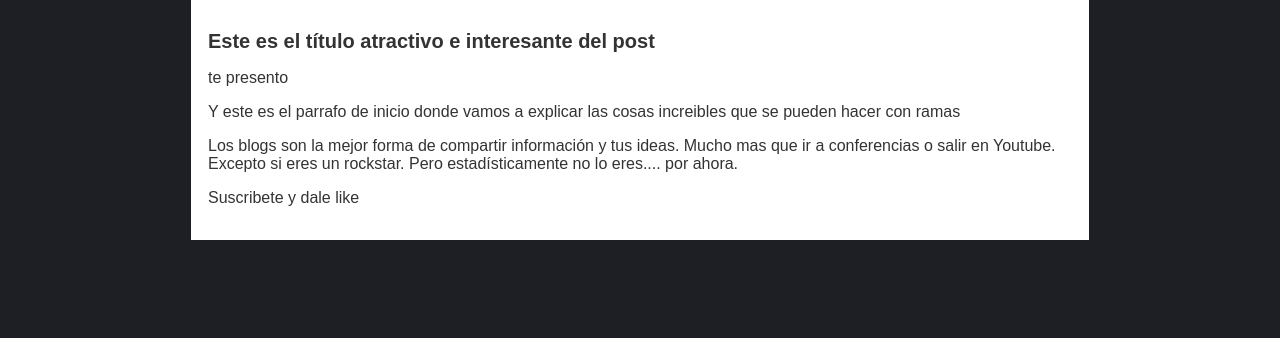
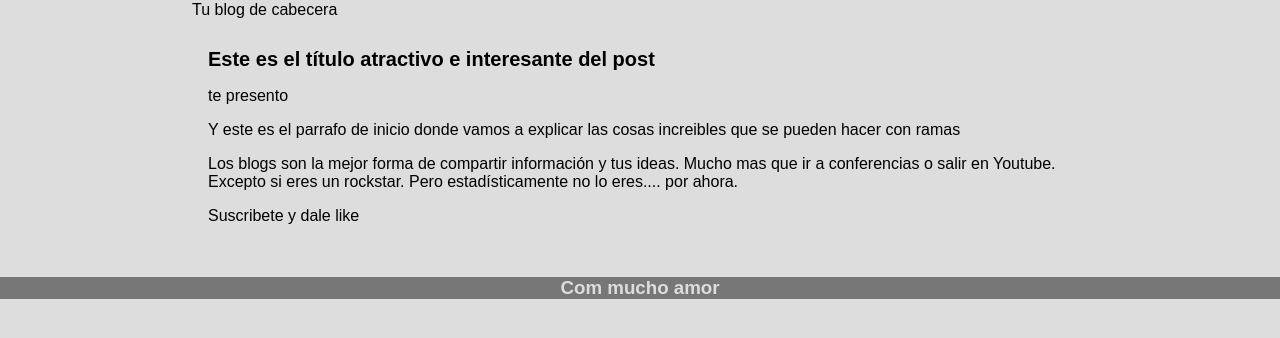
Before and after one commit to thejoon-f/Hyperblog2, a plain HTML site: page index.html in a window 1280 px wide. Drawn offline with Linux system fonts and the light colour scheme.

Commit message:
agregamos footer y color

```diff
--- a/css/index.css
+++ b/css/index.css
@@ -1,7 +1,7 @@
 body
 {
-    background: #1e1f24;
-    color: #333;
+    background: #DDD;
+    color: black;
     text-align: center;
     font-family: Arial;
     font-size: 16px;
@@ -12,8 +12,8 @@ body
 #cabecera
 {
     background: #37488b;
-    box-shadow: 0px 2px 20px 0px rgba(0,0,0,5);
-    color: white;
+    box-shadow: 0px 2px 20px 0px rgba(0,0,0,0.5);
+    color: rgb(0, 0, 0);
     font-weight: bold;
     margin: 0;
     padding: 0.5em;
@@ -22,6 +22,7 @@ body
 
 #cabecera #tagline
 {
+    color: #DDD;
     padding: 0 0 0 1em;
     font-weight: normal;
     font-size: 0.8em;
@@ -32,7 +33,7 @@ body
     width: 70%;
     padding: 0;
     text-align: left;
-    border: 1px solid rgb(255, 255, 255);
+    border: 1px solid #DDD;
     margin: 0 auto;
 }
 
@@ -42,6 +43,11 @@ body
 }
 #post
 {
-    background: white;
     padding: 1em;
 }
+#footer
+{
+    background-color: #777;
+    color: #DDD;
+    text-align: center;
+}
--- a/index.html
+++ b/index.html
@@ -9,6 +9,7 @@
 </head>
 <body>
     <div id="container">
+        <span id="tagline">Tu blog de cabecera</span>
     <div id="post">
         <h1>Este es el título atractivo e interesante del post</h1>
         <p>te presento</p>
@@ -16,6 +17,9 @@
         <p>Los blogs son la mejor forma de compartir información y tus ideas. Mucho mas que ir a conferencias o salir en Youtube. Excepto si eres un rockstar. Pero estadísticamente no lo eres.... por ahora.</p>
         <p>Suscribete y dale like</p>
     </div>
-</div>
+    </div>
+    <div id="footer">
+        <h3>Com mucho amor</h3>
+    </div>
 </body>
 </html>
```
